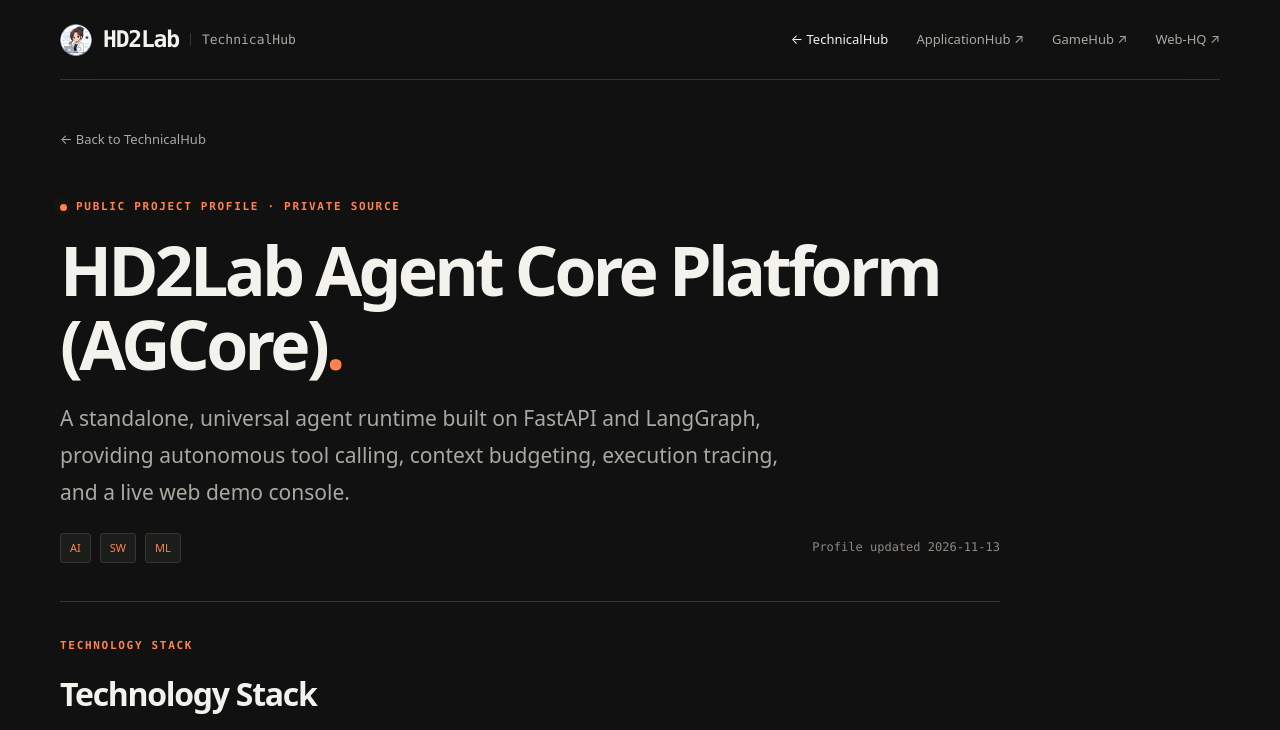
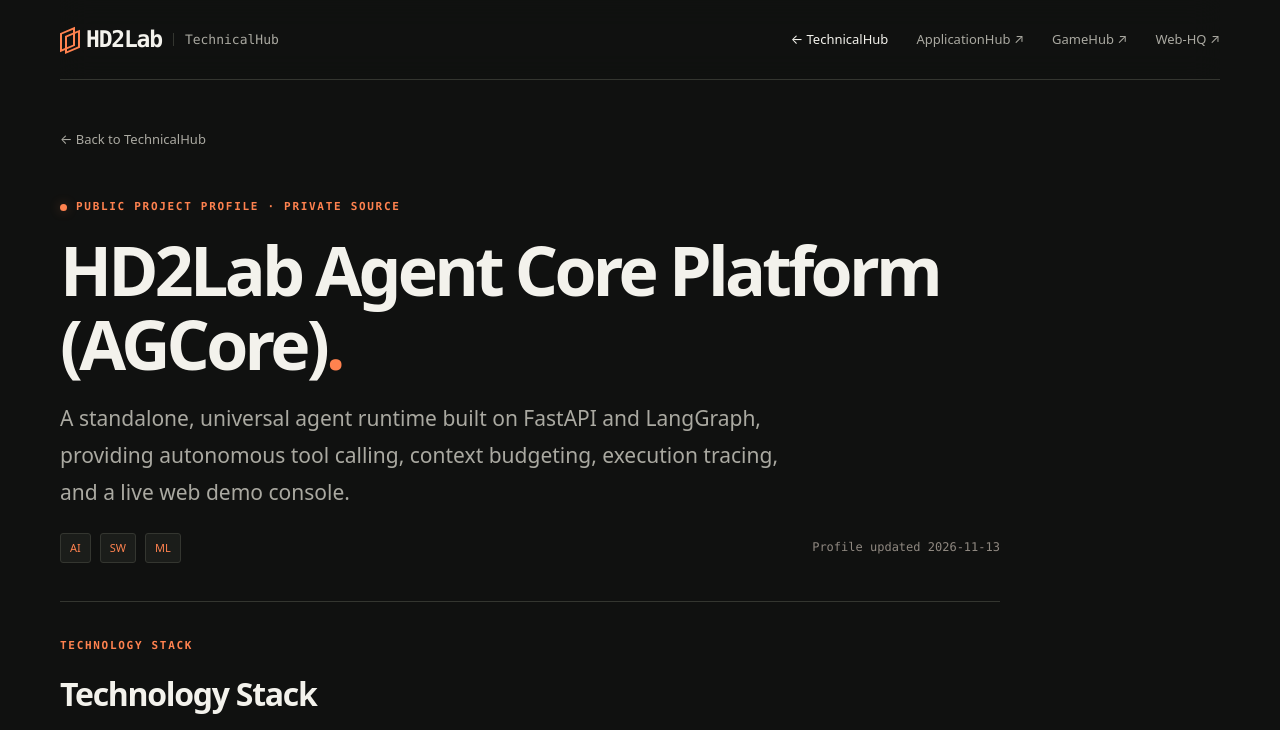
Before and after one commit to HyangDan2/TechnicalHub, an Eleventy site: page content/profiles/agent-core-platform.md in a window 1280 px wide. Shown: the top 730 px of the page. Built offline with nearby package versions, Linux system fonts and the light colour scheme; Eleventy itself is replaced by a stand-in of ours; files that its build step writes are made by us from their sources.

Commit message:
fix(brand): 정식 듀얼 스큐 마크로 헤더·share·프로필 카드 원복 (#10 되돌림) (#11)
정식 HD2Lab 로고는 원형 캐릭터 뱃지가 아니라 좌상단 주황 듀얼 스큐 마크다.
어젯밤 #10에서 LOGO.png 원형 뱃지로 바꾼 자리를 원래 규격으로 되돌린다.

- index.html · _includes/layouts/profile.njk 헤더: .brand-logo <img> → .mark span
- css/styles.css · css/profile.css: .brand-logo 규칙 → .mark 규칙(17×22 · 3px accent
  · skewY(-23deg) + :after 내부 박스)
- assets/branding/share.png: 좌상단 100px 각진 듀얼 스큐 마크 + 워드마크 규격 복원
- AGPilot0005/0006 -social.png 2종: 헤더의 듀얼 스큐 마크가 살아 있던 #10 이전 상태로 복원
- AGPilot0005/0006 -demo.png 2종: 원형 뱃지 자리를 정식 듀얼 스큐 마크로 합성
  (배경색 복원 후 마크 20×28px, 로고 영역 862px 외 변경 없음)
- assets/branding/logo.png 삭제 (파비콘 세트는 그대로, 페이스 랜드마크/비디오 믹서
  스크린샷 안의 앱 아트워크는 제품 화면이라 손대지 않음)
- og:image·twitter:image 캐시 버스터를 ?v=20261115-mark 로 갱신

검증: validate — Catalog and 4 profiles valid · eleventy build 통과

```diff
--- a/_includes/layouts/profile.njk
+++ b/_includes/layouts/profile.njk
@@ -29,7 +29,7 @@
   <body class="profile-site">
     <a class="skip-link" href="#profile-content">Skip to content</a>
     <header class="site-header shell">
-      <a class="brand" href="../../" aria-label="TechnicalHub home"><img class="brand-logo" src="../../assets/branding/logo.png" alt="" width="32" height="32"><span class="brand-name">HD2Lab</span><em>TechnicalHub</em></a>
+      <a class="brand" href="../../" aria-label="TechnicalHub home"><span class="mark" aria-hidden="true"></span><span class="brand-name">HD2Lab</span><em>TechnicalHub</em></a>
       <nav aria-label="Main menu"><a href="../../#projects">← TechnicalHub</a><a class="hub-link" href="https://hyangdan2.github.io/ApplicationHub/">ApplicationHub <span aria-hidden="true">↗</span></a><a class="hub-link" href="https://hyangdan2.github.io/GameHub/">GameHub <span aria-hidden="true">↗</span></a><a class="web-hq-link" href="https://hyangdan2.github.io/">Web-HQ <span aria-hidden="true">↗</span></a></nav>
     </header>
     <main id="profile-content" class="profile-page shell">
--- a/css/profile.css
+++ b/css/profile.css
@@ -53,8 +53,8 @@ img, svg { max-width: 100%; height: auto; }
 .brand { display: flex; align-items: center; gap: 11px; color: var(--profile-ink); text-decoration: none; font-family: var(--profile-mono); font-weight: 800; letter-spacing: -1.2px; line-height: 1.05; }
 .brand-name { font-size: 23px; }
 .brand em { font-style: normal; font-weight: 500; font-size: 13px; letter-spacing: 0; color: var(--profile-muted); border-left: 1px solid var(--profile-line); padding-left: 11px; }
-/* Official HD2Lab logo — the round emblem of LOGO.png (the dual-skew mark is favicon-only) */
-.brand-logo { display: block; width: 32px; height: 32px; border-radius: 50%; flex: none; }
+.mark { display: inline-block; width: 15px; height: 19px; border: 2.5px solid var(--profile-teal); transform: skewY(-23deg); position: relative; flex: none; }
+.mark:after { content: ''; position: absolute; inset: 3px -7px -6px 3px; border: 2px solid var(--profile-teal); }
 .site-header nav { display: flex; gap: 28px; align-items: center; font-size: 13px; }
 .site-header nav a { color: var(--profile-ink); text-decoration: none; }
 .site-header nav a:hover { color: var(--profile-teal); }
--- a/css/styles.css
+++ b/css/styles.css
@@ -39,8 +39,8 @@ a:focus-visible, button:focus-visible, input:focus-visible { outline: 3px solid
 .brand { display: flex; align-items: center; gap: 12px; font-weight: 800; letter-spacing: -1px; white-space: nowrap; flex: none; }
 .brand-name { font-size: 25px; letter-spacing: -1.5px; }
 .brand em { font-size: 12px; font-style: normal; font-weight: 400; letter-spacing: 0; color: var(--muted); border-left: 1px solid #45473f; padding-left: 13px; }
-/* Official HD2Lab logo — the round emblem of LOGO.png (the dual-skew mark is favicon-only) */
-.brand-logo { display: block; width: 34px; height: 34px; border-radius: 50%; flex-shrink: 0; }
+.mark { display: inline-block; width: 17px; height: 22px; border: 3px solid var(--accent); transform: skewY(-23deg); position: relative; flex-shrink: 0; }
+.mark:after { content: ''; position: absolute; inset: 4px -8px -7px 4px; border: 2px solid var(--accent); }
 .site-header nav { display: flex; gap: 26px; align-items: center; font-size: 12px; font-weight: 600; }
 .site-header nav a { padding-block: 16px; white-space: nowrap; }
 .nav-active { color: var(--accent); }
@@ -174,7 +174,8 @@ input::placeholder { color: #8f8880; }
   .shell { width: calc(100% - 32px); }
   .site-header nav { gap: 11px; font-size: 10px; }
   .brand-name { font-size: 20px; }
-  .brand-logo { width: 28px; height: 28px; }
+  .mark { width: 14px; height: 18px; border-width: 2px; }
+  .mark:after { inset: 3px -6px -5px 3px; border-width: 2px; }
   h2 { font-size: 20px; }
 }
 
```
Also changed, not shown: index.html (+4 -4 lines), assets/branding/logo.png (deleted), assets/branding/share.png, assets/profiles/agent-core-platform-demo.png, assets/profiles/agent-core-platform-social.png, assets/profiles/document-intelligence-service-demo.png, assets/profiles/document-intelligence-service-social.png.
